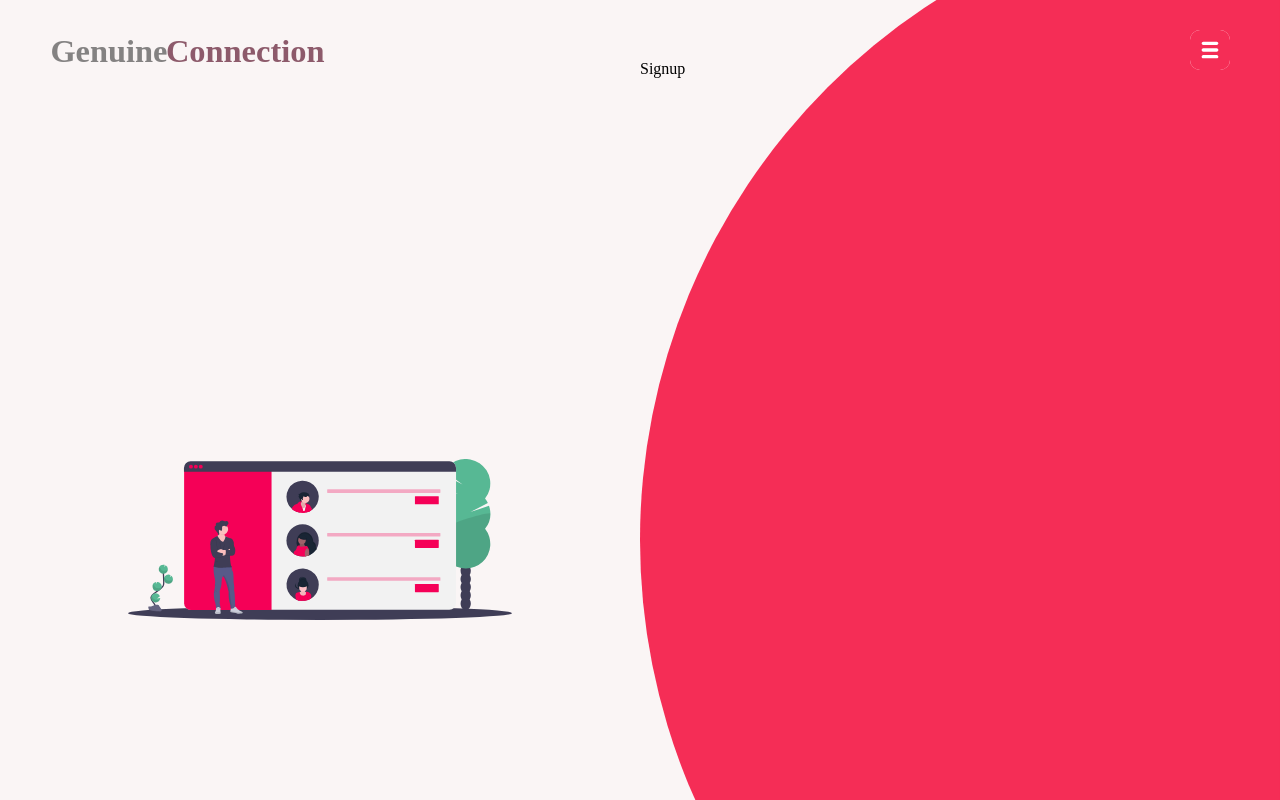
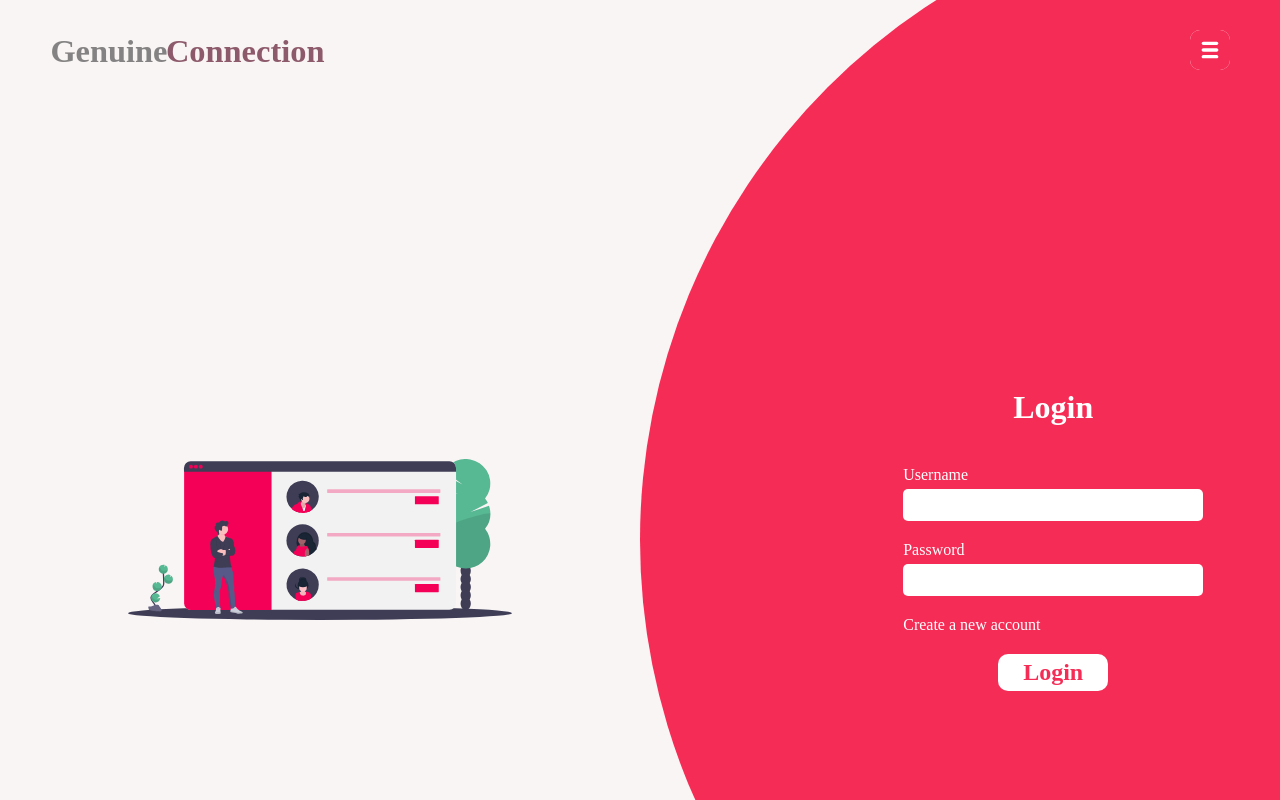
Before and after one commit to abhaykvincent/genuine-connections, a React (Create React App) app: page /login in a window 1280 px wide. Shown: the top 800 px of the page. Built offline with nearby package versions, Linux system fonts and the light colour scheme.

Commit message:
buttons added

```diff
--- a/src/pages/login/login.js
+++ b/src/pages/login/login.js
@@ -27,8 +27,37 @@ export default class login extends Component {
             <div className={'login-signup ' + this.state.page}>
                 <div className="image-panel login-image">LOGIN</div>
                 <div className="forms">
-                    <div className="signup-redirect form" onClick={this.switchToSignup}>Signup</div>
-                    <div className="login-redirect form" onClick={this.switchToLogin}>Login</div>
+                    <div className="form login-form">
+                        <h1 className="title">Login</h1>
+                        <div className="inputs">
+                            <div className="input">
+                                <div className="label">Username</div>
+                                <input type="text"/>
+                            </div>
+                            <div className="input">
+                                <div className="label">Password</div>
+                                <input type="text"/>
+                            </div>
+                        </div>
+                        <div className="signup-redirect " onClick={this.switchToSignup}>Create a new account</div>
+                        <div className="button login-button">Login</div>
+                    </div>
+                    <div className="form">
+                        <h1 className="title">Signup</h1>
+                        <div className="inputs">
+                            <div className="input">
+                                <div className="label">Username</div>
+                                <input type="text"/>
+                            </div>
+                            <div className="input">
+                                <div className="label">Password</div>
+                                <input type="text"/>
+                            </div>
+                            <div className="button login-button">Login</div>
+                        </div>
+
+                        <div className="login-redirect " onClick={this.switchToLogin}>Login</div>
+                    </div>
                 </div>
                 <div className="image-panel signup-image">SIGNUP</div>
             </div>
--- a/src/pages/login/login.scss
+++ b/src/pages/login/login.scss
@@ -20,13 +20,51 @@
     .forms{
         display: grid;
         grid-template-columns:1fr 1fr;
-
         background-color: #f52d56;
         height: 100vw;
         width: 100vw;
         border-radius: 50%;
+        .title{
+            margin-bottom: 40px;
+        }
+        .inputs{
+            width: 300px;
+            .label{
+                margin-bottom: 5px;
+            }
+            .input{
+                margin-bottom: 20px;
+                width: 100%;
+                input{
+                    width: 100%;
+                    height: 2rem;
+                    border:none;
+                    border-radius: 5px;
+                }
+            }
+        }
         .form{
+            padding: 6vw;
+            display: grid;
+            align-content: center;
+            color: white;
+            .title{
+                text-align: center;
+            }
+            &.login-form{
+                justify-content: end;
 
+            }
+            &.signup-form{
+                justify-content: start;
+            }
+
+            .button.login-button{
+                padding: 5px 25px;
+                background-color: white;
+                border-radius: 10px;
+                color: #f52d56;
+            }
         }
     }
 }
@@ -48,6 +86,9 @@
 }
 .login{
     transition-duration: 0.5s;
+    .login-form{
+        padding: 40px;
+    }
     .login-image{
         background-image: url('../../images/online-friends.svg');
         background-size: 60%;
@@ -58,11 +99,3 @@
         transform: translateX(0px) !important;
     }
 }
-
-
-.login-redirect{
-    margin-top: 20vh;;
-}
-.signup-redirect{
-    margin-top: 20vh;;
-}
```
Also changed, not shown: 1 other file (tests, documents, lock files or other folders).
